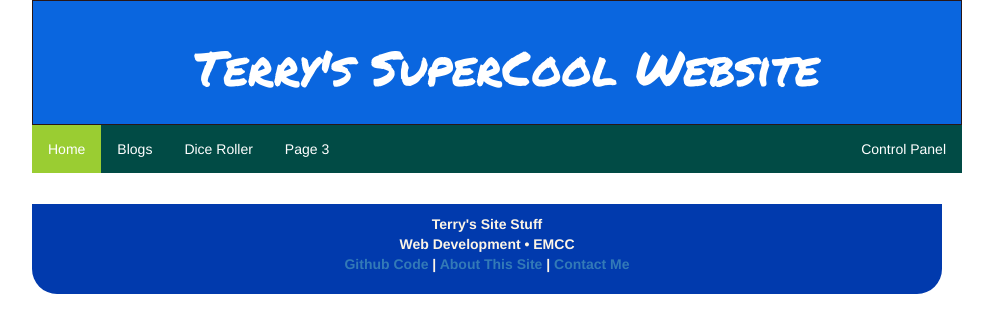
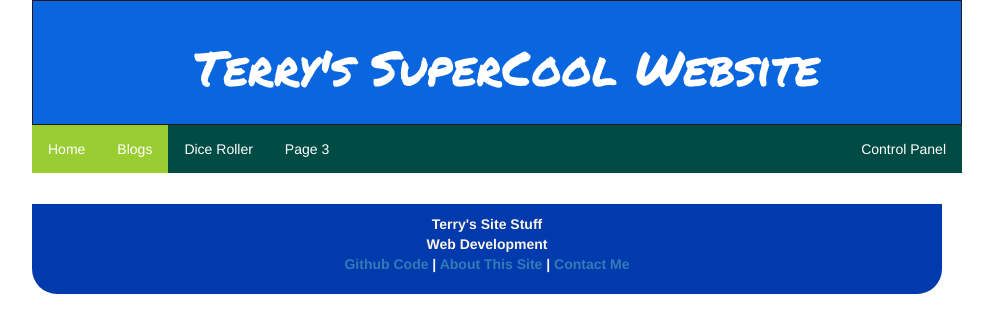
Before and after one commit to TerryGlen/My-First-Website, a Django app: page /blog in a window 1280 px wide; the page is wider, and only the part inside the window is pictured. Shown: the top 333 px of that part, without its empty margins (143-1136 px from the left). Run offline with Django 3.2, Linux system fonts and the light colour scheme; data that the repository does not hold is empty; some libraries are stand-ins or nearby versions.

Commit message:
Navbar Highlight Fix

```diff
--- a/blog/templates/blog/base.html
+++ b/blog/templates/blog/base.html
@@ -15,9 +15,9 @@
         <div class="nav-bar">
                 <ul>
                         <li><a class="active" href="/">Home</a></li>
-                        <li><a {% if request.get_full_path == "/blog" %}{% endif %} href="/blog">Blogs</a></li>
-                        <li><a href="/diceroller">Dice Roller</a></li>
-                        <li><a href="about.asp">Page 3</a></li>
+                        <li><a {% if request.get_full_path == "/blog" %} class="active" {% endif %} href="/blog">Blogs</a></li>
+                        <li><a {% if request.get_full_path == "/diceroller" %} class="active" {% endif %}  href="/diceroller">Dice Roller</a></li>
+                        <li><a {% if request.get_full_path == "/page 3" %} class="active" {% endif %}  href="/diceroller"> Page 3</a></li>
                         <li style="float:right"><a href="/admin">Control Panel</a></li>
                 </ul>
         </div>
@@ -31,11 +31,11 @@
         </div>
         <footer>
             <p>Terry's Site Stuff
-                <br /> Web Development &bull; EMCC
+                <br /> Web Development
                 <br />
                 <a href="https://github.com/TerryGlen/My-First-Website">Github Code</a> |
                 <a href="#">About This Site</a> |
-                <a href="mailto:tg456@lions.eastms.edu">Contact Me</a>
+                <a href="mailto:saispas99@gmail.com">Contact Me</a>
             </p>
         </footer>
     </div>
```
